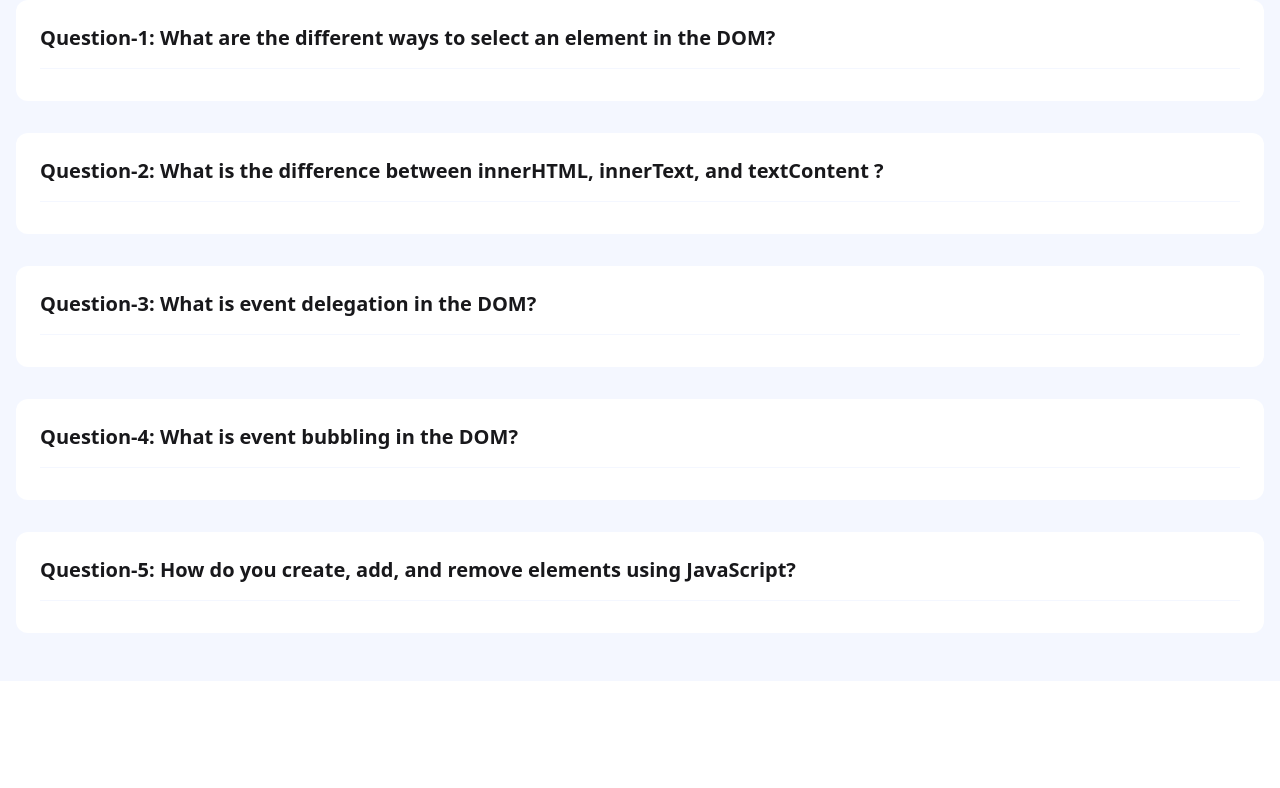
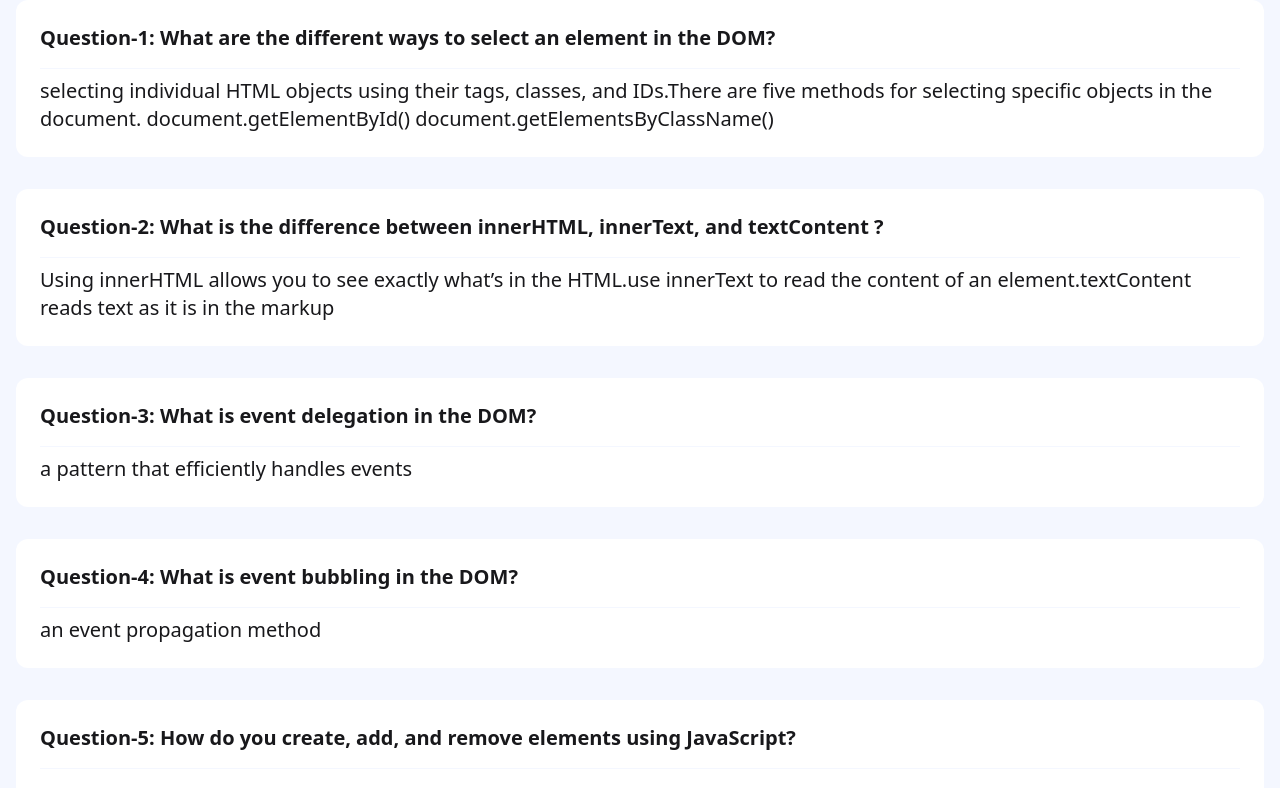
Before and after one commit to foujia00/assignment5, a plain HTML site: page que.html in a window 1280 px wide. Shown: the part 204-992 px from the top of the page. Before the commit the page ends 885 px from the top, so only its background shows below. Drawn offline with nearby package versions, Linux system fonts and the light colour scheme.

Commit message:
5th commit

```diff
--- a/que.html
+++ b/que.html
@@ -22,22 +22,22 @@
         <div class="bg-white p-6 rounded-xl mb-8">
             <h3 class="font-semibold text-xl">Question-1: What are the different ways to select an element in the DOM?</h3>
             <hr style="color:#F4F7FF;  margin-top: 1em; margin-bottom: 0.5em;">
-            <p class="text-xl"></p>
+            <p class="text-xl">selecting individual HTML objects using their tags, classes, and IDs.There are five methods for selecting specific objects in the document. document.getElementById() document.getElementsByClassName()</p>
         </div>
         <div class="bg-white p-6 rounded-xl mb-8">
             <h3 class="font-semibold text-xl">Question-2: What is the difference between innerHTML, innerText, and textContent ?</h3>
             <hr style="color:#F4F7FF;  margin-top: 1em; margin-bottom: 0.5em;">
-            <p class="text-xl"></p>
+            <p class="text-xl">Using innerHTML allows you to see exactly what’s in the HTML.use innerText to read the content of an element.textContent reads text as it is in the markup</p>
         </div>
         <div class="bg-white p-6 rounded-xl mb-8">
             <h3 class="font-semibold text-xl">Question-3: What is event delegation in the DOM?</h3>
             <hr style="color:#F4F7FF;  margin-top: 1em; margin-bottom: 0.5em;">
-            <p class="text-xl"></p>
+            <p class="text-xl"> a pattern that efficiently handles events</p>
         </div>
         <div class="bg-white p-6 rounded-xl mb-8">
             <h3 class="font-semibold text-xl">Question-4: What is event bubbling in the DOM?</h3>
             <hr style="color:#F4F7FF;  margin-top: 1em; margin-bottom: 0.5em;">
-            <p class="text-xl"></p>
+            <p class="text-xl"> an event propagation method</p>
         </div>
         <div class="bg-white p-6 rounded-xl mb-8">
             <h3 class="font-semibold text-xl">Question-5: How do you create, add, and remove elements using JavaScript?</h3>
```
Also changed, not shown: index.html (+1 -1 lines).
